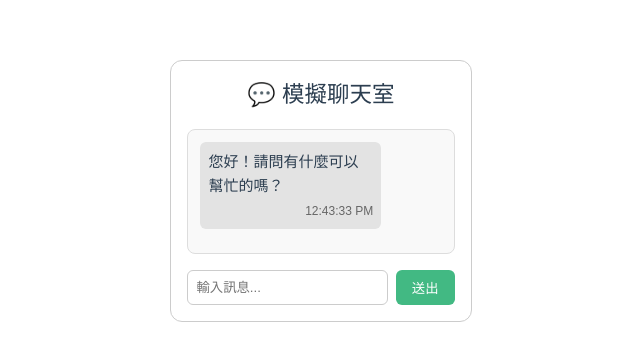
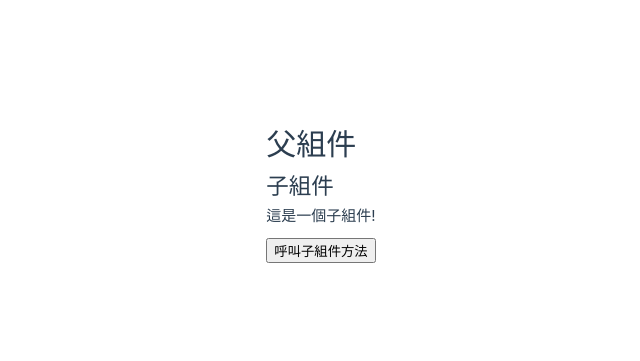
Before and after one commit to Chun5102/testproject, a Vue app: page / in a window 1280 px wide. Shown: the part 209-570 px from the top of the page, without its empty margins (319-959 px from the left). Built offline with nearby package versions, Linux system fonts and the light colour scheme.

Commit message:
ParentComponent.vue ChildComponent.vue

```diff
--- a/src/App.vue
+++ b/src/App.vue
@@ -26,6 +26,8 @@ import VmodelDemo2 from './components/VmodelDemo2.vue'
 import OnMounted from './components/OnMounted.vue'
 import OnUnmounted from './components/OnUnmounted.vue'
 import onUpdated from './components/onUpdated.vue'
+import RefComponent from './components/RefComponent.vue'
+import ParentComponent from './components/ParentComponent.vue'
 </script>
 
 <template>
@@ -63,7 +65,9 @@ import onUpdated from './components/onUpdated.vue'
     <!-- <VmodelDemo2 /> -->
     <!-- <OnMounted /> -->
     <!-- <OnUnmounted /> -->
-    <onUpdated />
+    <!-- <onUpdated /> -->
+    <!-- <RefComponent /> -->
+    <ParentComponent />
   </main>
 </template>
 
--- /dev/null
+++ b/src/components/ChildComponent.vue
@@ -0,0 +1,20 @@
+<script setup>
+import { defineExpose } from 'vue'
+const sayHello = () => {
+  alert('Hello from Child Component!')
+}
+
+const text = 'text'
+// 使用 defineExpose 暴露 sayHello 方法
+defineExpose({ sayHello, text })
+</script>
+
+<template>
+  <div>
+    <h2>子組件</h2>
+    <p>這是一個子組件!</p>
+    <!-- <button @click="sayHello">Say Hello</button> -->
+  </div>
+</template>
+
+<style scoped></style>
--- /dev/null
+++ b/src/components/ParentComponent.vue
@@ -0,0 +1,29 @@
+<script setup name="ParentComponent">
+import { ref } from 'vue'
+import ChildComponent from './ChildComponent.vue'
+
+const child = ref()
+
+// 呼叫子組件方法
+const callChildMethod = () => {
+  // 使用 ref 的方式呼叫子組件方法
+  if (child.value) {
+    child.value.sayHello()
+    alert(child.value.text)
+  }
+}
+</script>
+<template>
+  <div>
+    <h1>父組件</h1>
+    <ChildComponent ref="child" />
+    <button @click="callChildMethod">呼叫子組件方法</button>
+  </div>
+</template>
+
+<style scoped>
+/* 添加一些樣式 */
+button {
+  margin-top: 10px;
+}
+</style>
```
